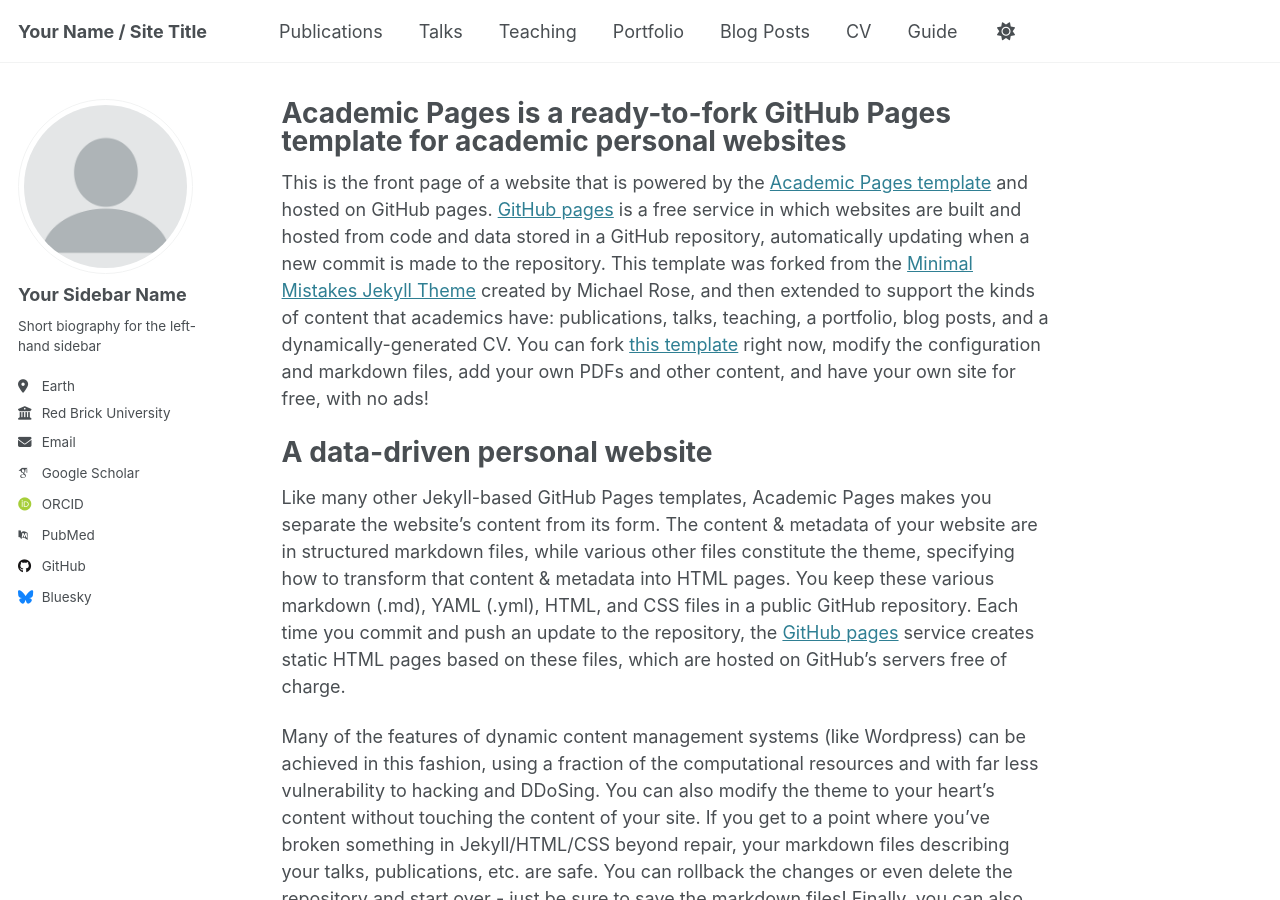
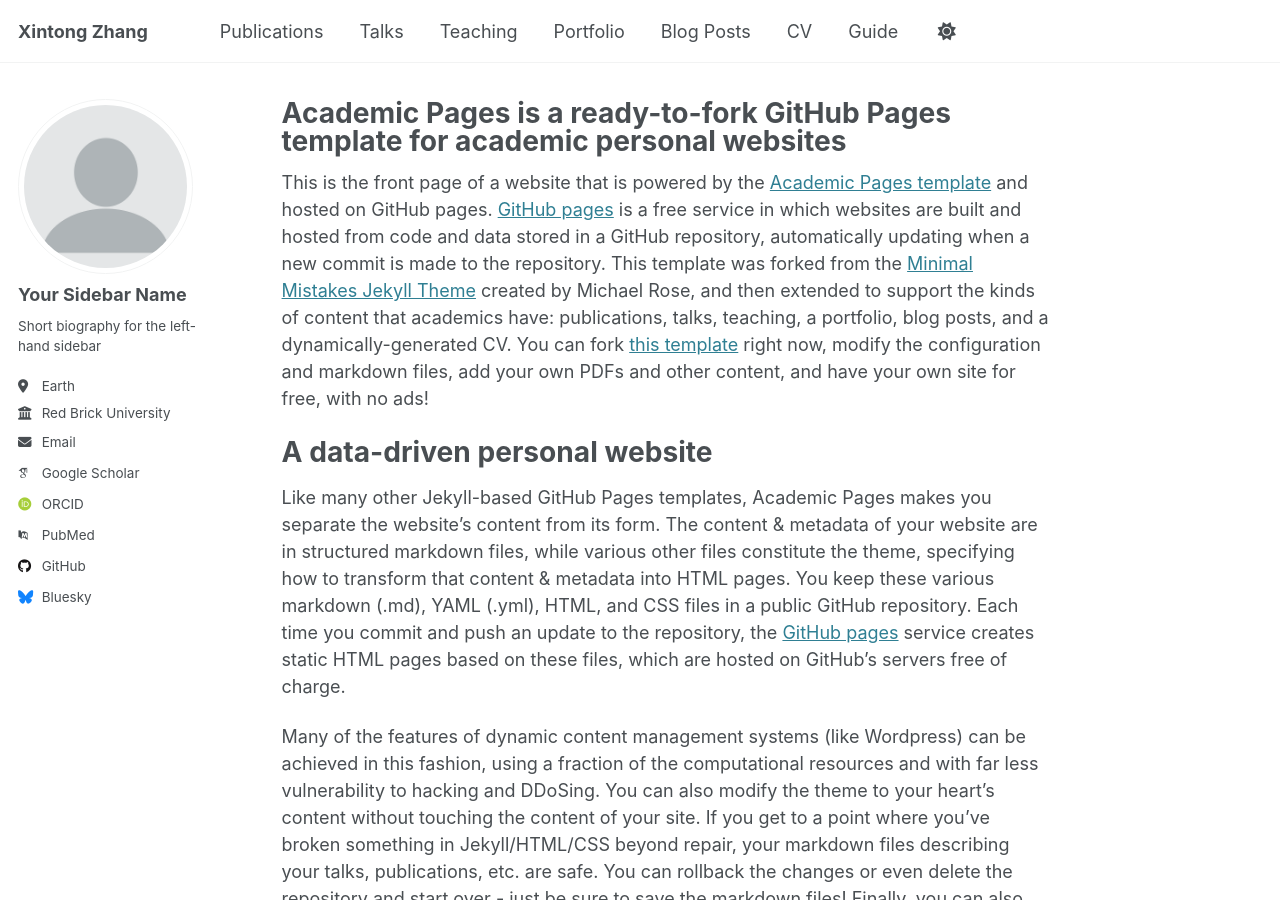
Before and after one commit to zxt1234567/zxt1234567.github.io, a Jekyll site: the page built from _pages/about.md, in a window 1280 px wide and 900 px high. Built offline with Jekyll 4.4.1, drawn with Linux system fonts in a browser that asks for light colours; some web fonts are replaced.

Commit message:
change title of website

```diff
--- a/_config.yml
+++ b/_config.yml
@@ -9,7 +9,7 @@
 # Basic Site Settings
 locale                   : "en-US"
 site_theme               : "default"
-title                    : "Your Name / Site Title"
+title                    : "Xintong Zhang"
 title_separator          : "-"
 name                     : &name "Your Name"
 description              : &description "personal description"
```
